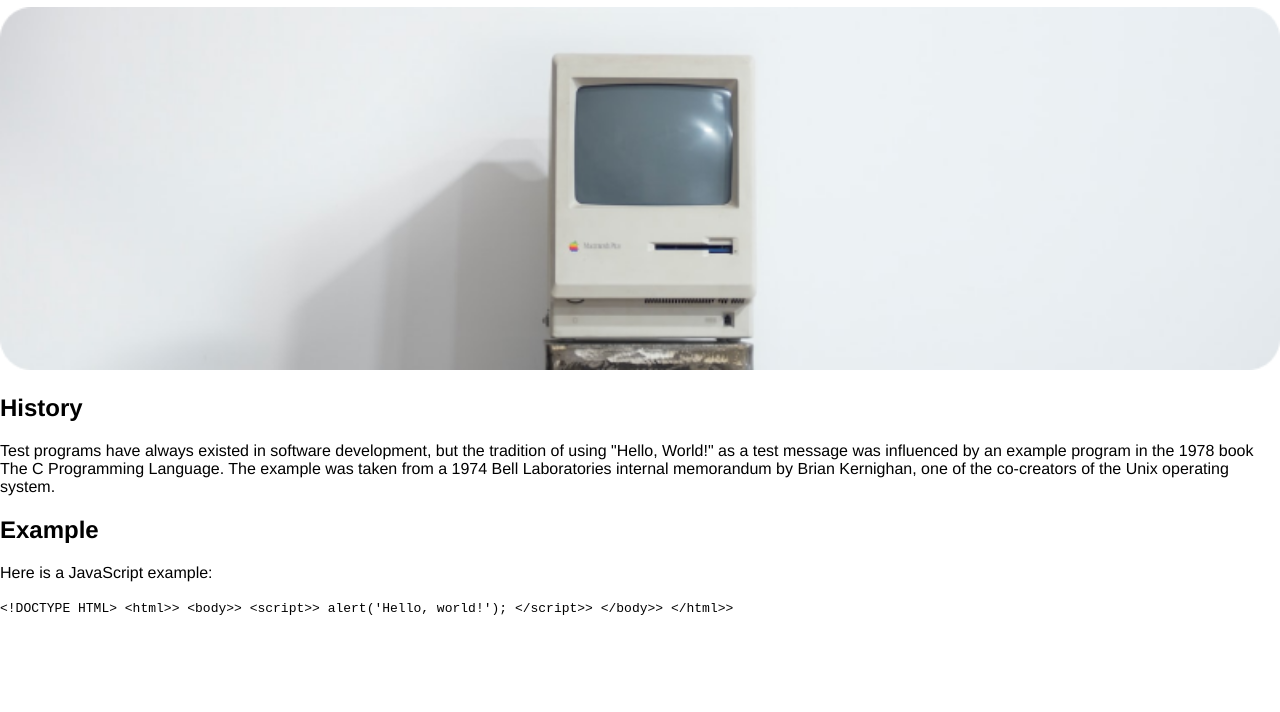
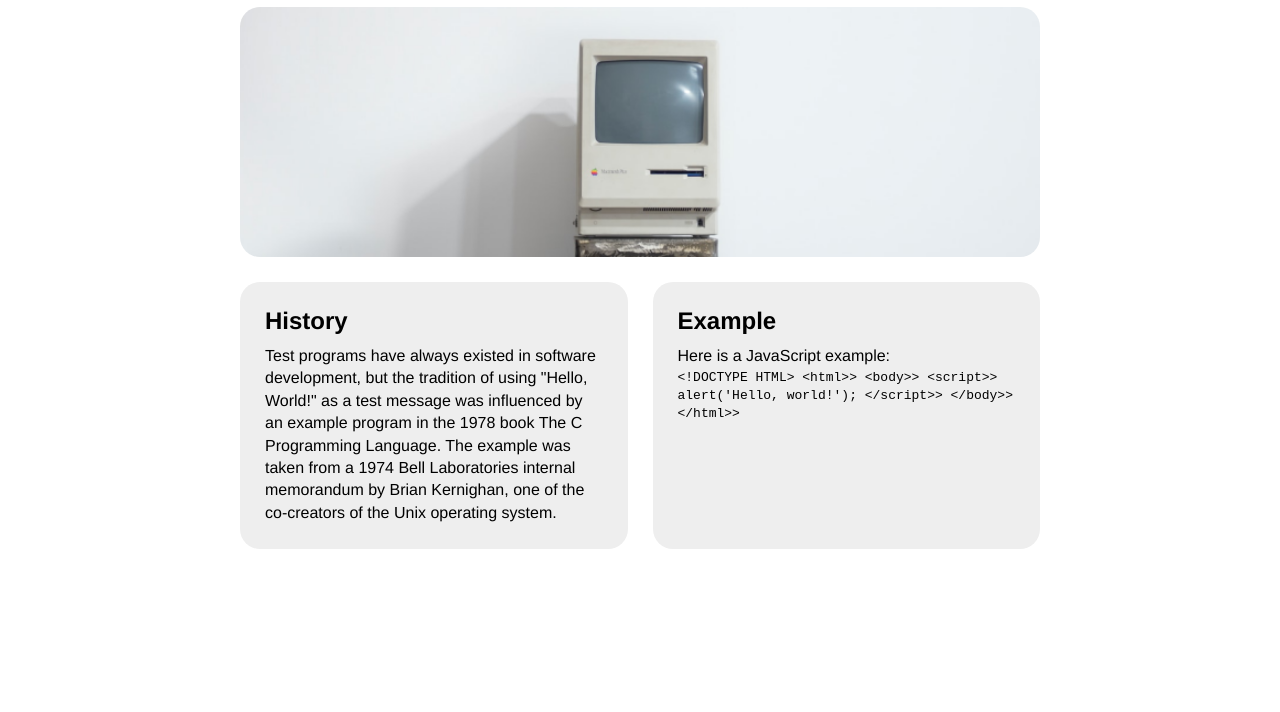
Before and after one commit to olesethan3/hello-world-part1, a plain HTML site: page index.html in a window 1280 px wide. Shown: the part 88-800 px from the top of the page. Drawn offline with Linux system fonts and the light colour scheme; a script that the page names is missing.

Commit message:
Part 7 Layout CSS

```diff
--- a/index.html
+++ b/index.html
@@ -8,8 +8,11 @@
     <link rel="stylesheet" href="screen.css">
   </head>
   <body>
+    <main>
       <h1>HelloWorld</h1>
-    <img src="images/Computer image.png" alt="Vintage mac"
+      <div class="masthead">
+      </div>
+      <div class="details">
       <section>
         <h2>History</h2>
         <p>Test programs have always existed in software development, but the tradition of using "Hello, World!" as a test message was influenced by an example program in the 1978 book The C Programming Language. The example was taken from a 1974 Bell Laboratories internal memorandum by Brian Kernighan, one of the co-creators of the Unix operating system.</p>
@@ -28,6 +31,8 @@
           &lt;/html>&gt;
         </code>
       </section>
+    </div>
+  </main>
    <script src="index.js"></script>
   </body>
 </html>
--- a/screen.css
+++ b/screen.css
@@ -4,9 +4,45 @@ body {
     background: #fff;
     font-family: Helvetica, sans-serif;
     border-top: 15px solid #424242;
-    margin: 0;
+    margin: 0 auto;
+}
+
+main {
+    margin: 0 auto;
+    width: 800px;
+}
+
+.masthead {
+    background-image: url(images/Computer\ image.png);
+    background-size: cover;
+    background-position: bottom;
+    height: 250px;
+    border-radius: 20px;
+}
+
+.details{
+    display: flex;
+    gap: 25px;
+}
+
+.details section{
+    flex-grow: 1;
+    flex-basis: 0;
+    background: #eee;
+    padding: 25px;
+    border-radius: 20px;
+    margin-top: 25px;
 }
 
 img{
     width: 100%;
 }
+
+h2 {
+    margin: 0 0 10px 0;
+}
+
+p{
+    margin: 0;
+    line-height: 1.4em;
+}
```
Lines whose indentation alone changed are shown as unchanged.
